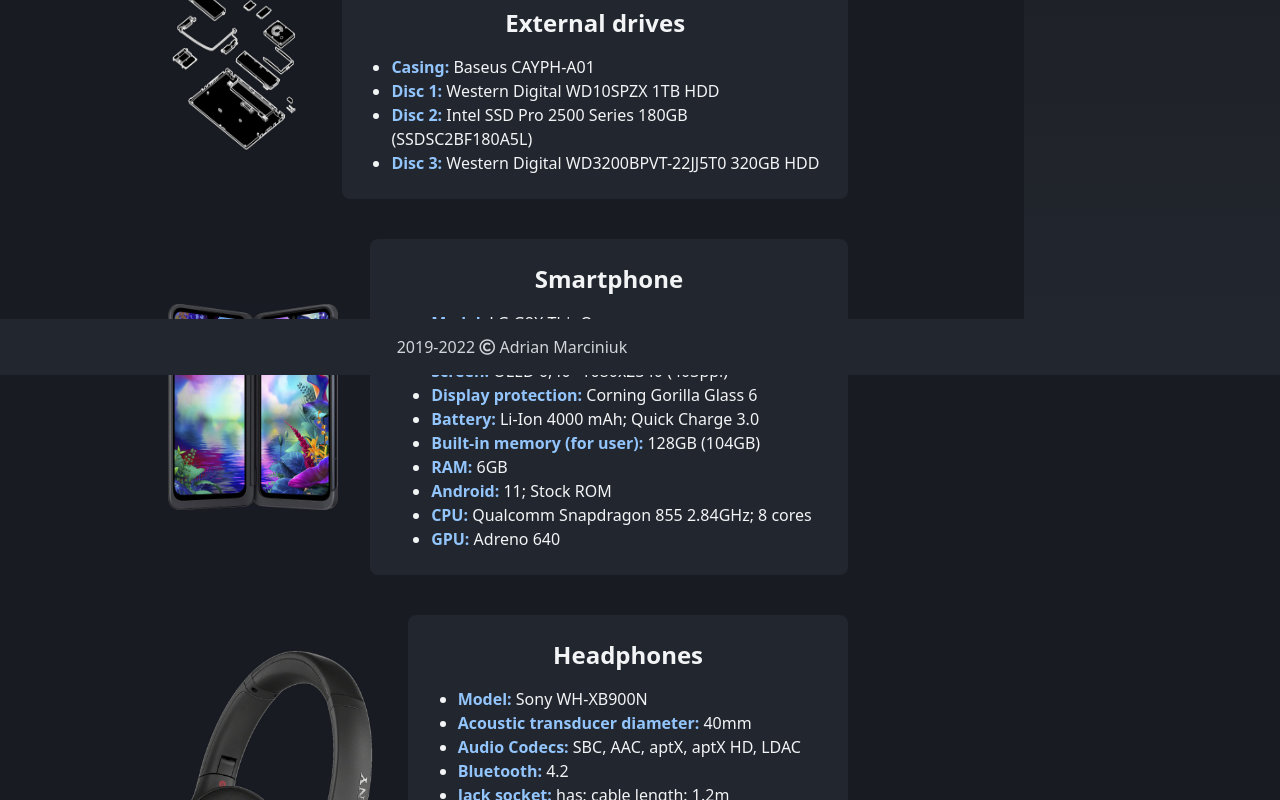
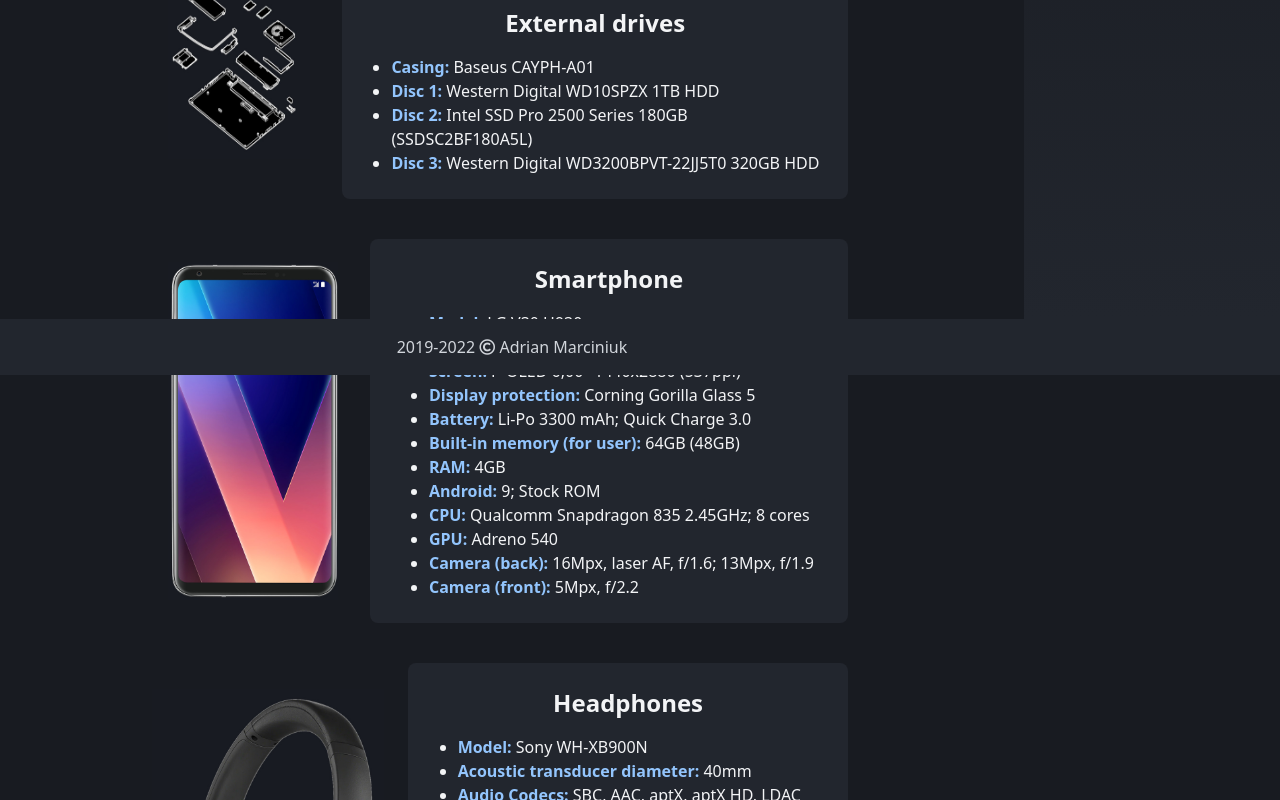
Before and after one commit to marciniuk/marcini.uk-live, a website: page en/setup/index.html in a window 1280 px wide. Shown: the part 425-1225 px from the top of the page. Drawn offline with Linux system fonts and the light colour scheme; a script that the page names is missing.

Commit message:
zmiana telefonu

```diff
--- a/en/setup/index.html
+++ b/en/setup/index.html
@@ -175,7 +175,7 @@
 
   <div class="flex flex-col md:flex-row w-auto mt-10">
     <div class="md:pr-8 md:pl-4 md:my-auto flex justify-center">
-      <img src="/assets/img/setup/g8x.jpg" class="w-64 my-auto" />
+      <img src="/assets/img/setup/v30.jpg" class="w-64 my-auto" />
     </div>
 
     <div class="md:p-6 mt-3 md:mt-0 md:bg-gray-700 rounded-lg w-full flex">
@@ -183,36 +183,41 @@
         <div class="bold text-center text-2xl">Smartphone</div>
 
         <ul class="mt-4">
-          <li><span class="bold text-blue-300">Model:</span> LG G8X ThinQ</li>
+          <li><span class="bold text-blue-300">Model:</span> LG V30 H930</li>
           <li>
             <span class="bold text-blue-300">Water and dustproof:</span> IP68,
             MIL-STD-810G
           </li>
           <li>
-            <span class="bold text-blue-300">Screen:</span> OLED 6,40" 1080x2340
-            (403ppi)
+            <span class="bold text-blue-300">Screen:</span> P-OLED 6,00"
+            1440x2880 (537ppi)
           </li>
           <li>
             <span class="bold text-blue-300">Display protection:</span> Corning
-            Gorilla Glass 6
+            Gorilla Glass 5
           </li>
           <li>
-            <span class="bold text-blue-300">Battery:</span> Li-Ion 4000 mAh;
+            <span class="bold text-blue-300">Battery:</span> Li-Po 3300 mAh;
             Quick Charge 3.0
           </li>
           <li>
             <span class="bold text-blue-300">Built-in memory (for user):</span>
-            128GB (104GB)
+            64GB (48GB)
           </li>
-          <li><span class="bold text-blue-300">RAM:</span> 6GB</li>
+          <li><span class="bold text-blue-300">RAM:</span> 4GB</li>
+          <li><span class="bold text-blue-300">Android:</span> 9; Stock ROM</li>
           <li>
-            <span class="bold text-blue-300">Android:</span> 11; Stock ROM
+            <span class="bold text-blue-300">CPU:</span> Qualcomm Snapdragon 835
+            2.45GHz; 8 cores
+          </li>
+          <li><span class="bold text-blue-300">GPU:</span> Adreno 540</li>
+          <li>
+            <span class="bold text-blue-300">Camera (back):</span> 16Mpx, laser
+            AF, f/1.6; 13Mpx, f/1.9
           </li>
           <li>
-            <span class="bold text-blue-300">CPU:</span> Qualcomm Snapdragon 855
-            2.84GHz; 8 cores
+            <span class="bold text-blue-300">Camera (front):</span> 5Mpx, f/2.2
           </li>
-          <li><span class="bold text-blue-300">GPU:</span> Adreno 640</li>
         </ul>
       </div>
     </div>
--- a/feed.xml
+++ b/feed.xml
@@ -1 +1 @@
-<?xml version="1.0" encoding="utf-8"?><feed xmlns="http://www.w3.org/2005/Atom" ><generator uri="https://jekyllrb.com/" version="4.2.1">Jekyll</generator><link href="https://marcini.uk/feed.xml" rel="self" type="application/atom+xml" /><link href="https://marcini.uk/" rel="alternate" type="text/html" /><updated>2022-08-05T22:45:08+02:00</updated><id>https://marcini.uk/feed.xml</id><title type="html">Adrian Marciniuk</title></feed>
+<?xml version="1.0" encoding="utf-8"?><feed xmlns="http://www.w3.org/2005/Atom" ><generator uri="https://jekyllrb.com/" version="4.2.1">Jekyll</generator><link href="https://marcini.uk/feed.xml" rel="self" type="application/atom+xml" /><link href="https://marcini.uk/" rel="alternate" type="text/html" /><updated>2022-11-06T03:13:02+01:00</updated><id>https://marcini.uk/feed.xml</id><title type="html">Adrian Marciniuk</title></feed>
```
Also changed, not shown: pl/setup/index.html (+17 -12 lines), assets/css/main.css.
